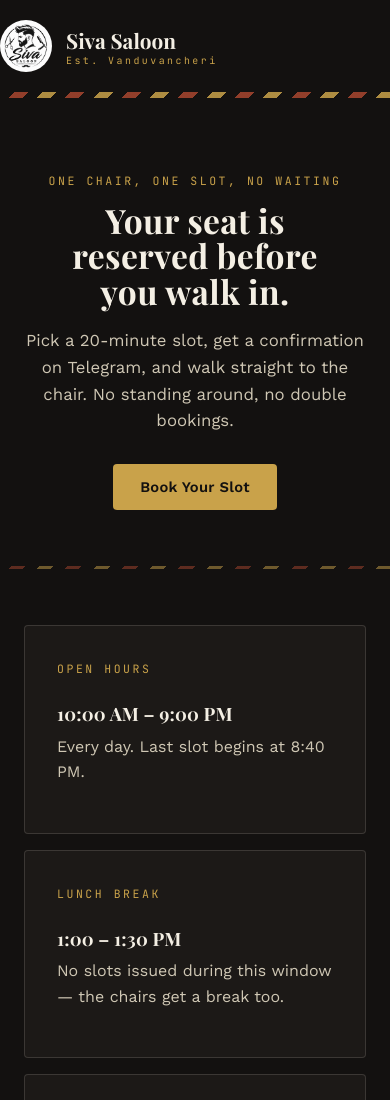
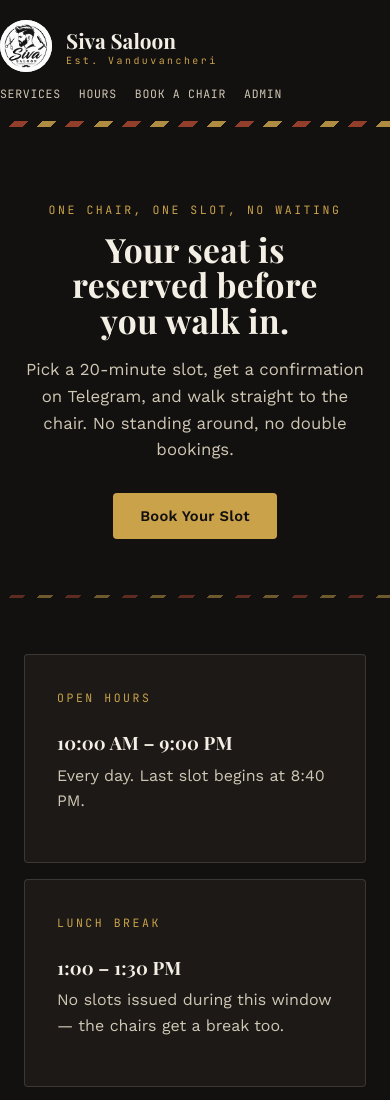
Before and after one commit to sivasaloonbook-sudo/sivasaloon, a website: page index.html in a window 390 px wide. Shown: the top 1100 px of the page. Drawn offline with nearby package versions, Linux system fonts and the light colour scheme.

Commit message:
Update style.css

```diff
--- a/css/style.css
+++ b/css/style.css
@@ -393,7 +393,23 @@ nav.top-nav a:hover { color: var(--brass-bright); }
 
 @media (max-width: 720px) {
   .grid-2, .grid-3 { grid-template-columns: 1fr; }
-  nav.top-nav { display: none; }
+
+  .site-header {
+    flex-wrap: wrap;
+    gap: 14px;
+  }
+
+  nav.top-nav {
+    display: flex;
+    flex-wrap: wrap;
+    width: 100%;
+    gap: 10px 18px;
+    font-size: 0.72rem;
+  }
+
+  nav.top-nav a {
+    flex: 0 0 auto;
+  }
 }
 
 /* Respect reduced motion */
```
